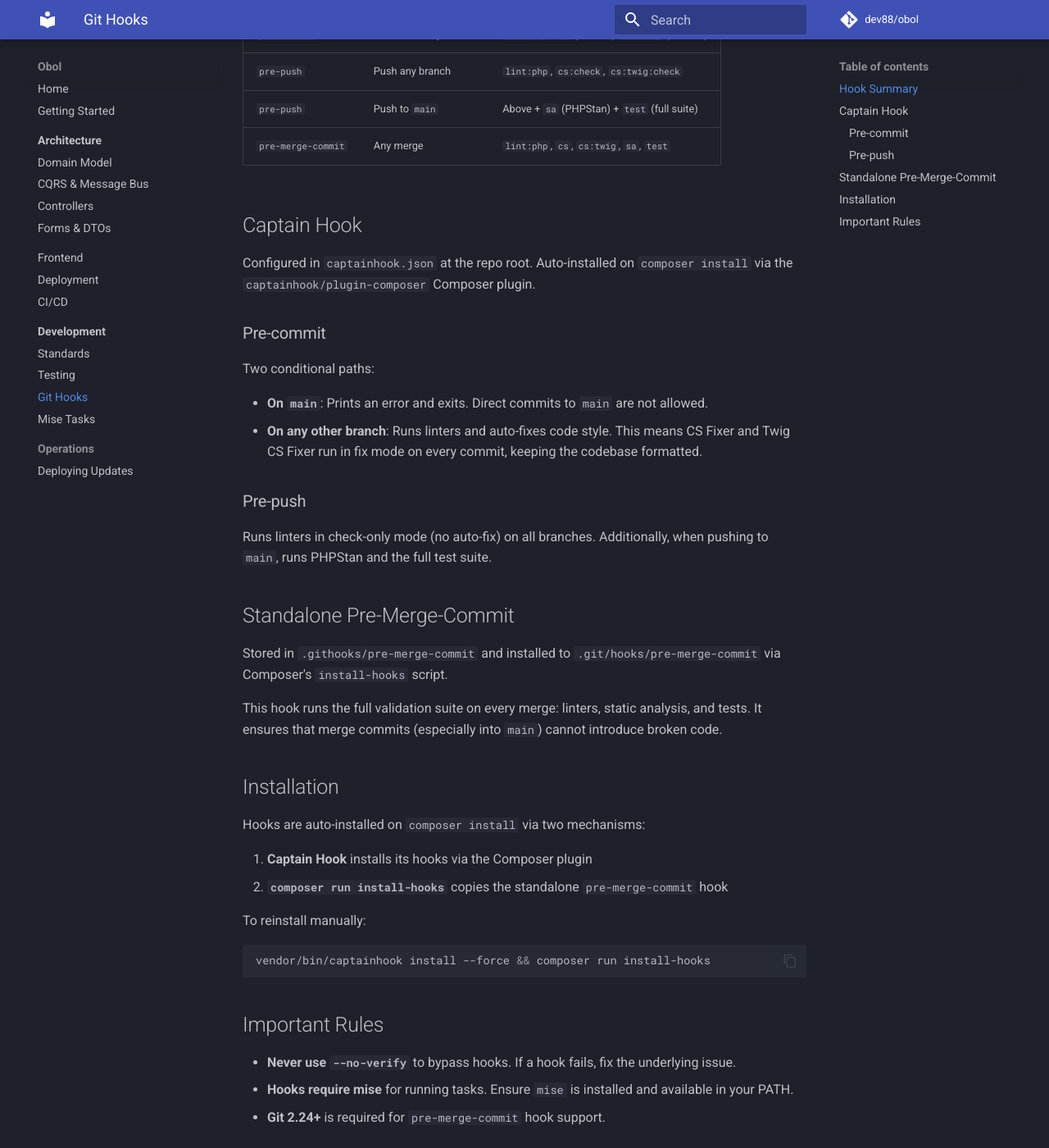
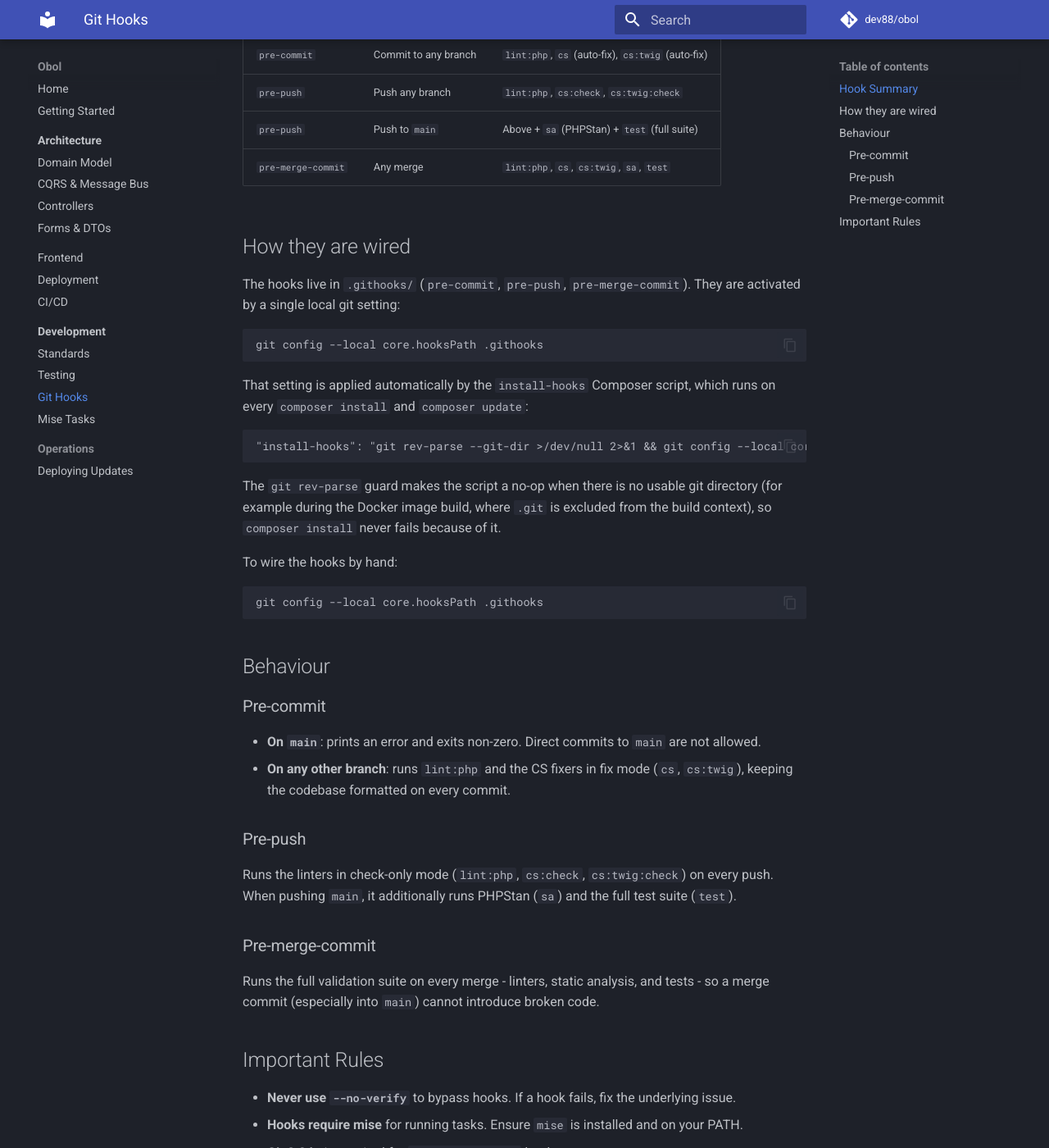
Before and after one commit to gubler/obol, an MkDocs documentation site: the page built from docs/development/git-hooks.md, in a window 1280 px wide and 1400 px high, scrolled down 394 px. Shown: the whole window at 82% size. Built offline with MkDocs 1.6.1 and Material for MkDocs 9.7.7, drawn with Linux system fonts in a browser that asks for light colours; some of the changed text lies outside the part shown.

Commit message:
chore: replace CaptainHook with .githooks/ + core.hooksPath
CaptainHook's Composer plugin aborts `composer install` whenever .git is
not a resolvable directory - e.g. the php container in a git worktree,
where .git is a gitlink to a host path the container can't see - which
also cascades into `mise run sa` failing. Its one real benefit,
guaranteeing hooks get installed for a team, does not pay for that
overhead in a solo repo, and obol already auto-installed pre-merge-commit
without it.

Manage hooks the way Lolly does: plain scripts in .githooks/, activated
via core.hooksPath. The install-hooks Composer script now wires
core.hooksPath on every install/update, guarded to no-op when there is no
git directory, so the image build and worktrees never fail on it.

- .githooks/{pre-commit,pre-push}: ported from captainhook.json.
- composer: drop captainhook/* (require-dev + allow-plugins), repoint
  install-hooks at core.hooksPath, delete captainhook.json.
- Dockerfile + docs: drop the stale "install-hooks copies into .git/hooks"
  rationale.

refs: #89

Co-Authored-By: Claude Opus 4.8 (1M context) <noreply@anthropic.com>

````diff
--- a/docs/development/git-hooks.md
+++ b/docs/development/git-hooks.md
@@ -1,53 +1,65 @@
 # Git Hooks
 
-Obol uses two hook systems: [Captain Hook](https://github.com/captainhook-git/captainhook) for most hooks, and a standalone script for `pre-merge-commit`.
+Obol's git hooks are plain shell scripts tracked in `.githooks/`. Git is pointed at
+that directory with `core.hooksPath`, so the scripts run directly from the repo with
+nothing copied into `.git/hooks/`.
 
 ## Hook Summary
 
 | Hook | Trigger | What Runs |
 |------|---------|-----------|
-| `pre-commit` | Commit to `main` | **BLOCKED** — use a feature branch |
+| `pre-commit` | Commit to `main` | **BLOCKED** - use a feature branch |
 | `pre-commit` | Commit to any branch | `lint:php`, `cs` (auto-fix), `cs:twig` (auto-fix) |
 | `pre-push` | Push any branch | `lint:php`, `cs:check`, `cs:twig:check` |
 | `pre-push` | Push to `main` | Above + `sa` (PHPStan) + `test` (full suite) |
 | `pre-merge-commit` | Any merge | `lint:php`, `cs`, `cs:twig`, `sa`, `test` |
 
-## Captain Hook
+## How they are wired
 
-Configured in `captainhook.json` at the repo root. Auto-installed on `composer install` via the `captainhook/plugin-composer` Composer plugin.
+The hooks live in `.githooks/` (`pre-commit`, `pre-push`, `pre-merge-commit`). They are
+activated by a single local git setting:
+
+```bash
+git config --local core.hooksPath .githooks
+```
+
+That setting is applied automatically by the `install-hooks` Composer script, which runs
+on every `composer install` and `composer update`:
+
+```jsonc
+"install-hooks": "git rev-parse --git-dir >/dev/null 2>&1 && git config --local core.hooksPath .githooks || true",
+```
+
+The `git rev-parse` guard makes the script a no-op when there is no usable git
+directory (for example during the Docker image build, where `.git` is excluded from the
+build context), so `composer install` never fails because of it.
+
+To wire the hooks by hand:
+
+```bash
+git config --local core.hooksPath .githooks
+```
+
+## Behaviour
 
 ### Pre-commit
 
-Two conditional paths:
-
-- **On `main`**: Prints an error and exits. Direct commits to `main` are not allowed.
-- **On any other branch**: Runs linters and auto-fixes code style. This means CS Fixer and Twig CS Fixer run in fix mode on every commit, keeping the codebase formatted.
+- **On `main`**: prints an error and exits non-zero. Direct commits to `main` are not allowed.
+- **On any other branch**: runs `lint:php` and the CS fixers in fix mode (`cs`, `cs:twig`),
+  keeping the codebase formatted on every commit.
 
 ### Pre-push
 
-Runs linters in check-only mode (no auto-fix) on all branches. Additionally, when pushing to `main`, runs PHPStan and the full test suite.
+Runs the linters in check-only mode (`lint:php`, `cs:check`, `cs:twig:check`) on every push.
+When pushing `main`, it additionally runs PHPStan (`sa`) and the full test suite (`test`).
 
-## Standalone Pre-Merge-Commit
+### Pre-merge-commit
 
-Stored in `.githooks/pre-merge-commit` and installed to `.git/hooks/pre-merge-commit` via Composer's `install-hooks` script.
-
-This hook runs the full validation suite on every merge: linters, static analysis, and tests. It ensures that merge commits (especially into `main`) cannot introduce broken code.
-
-## Installation
-
-Hooks are auto-installed on `composer install` via two mechanisms:
-
-1. **Captain Hook** installs its hooks via the Composer plugin
-2. **`composer run install-hooks`** copies the standalone `pre-merge-commit` hook
-
-To reinstall manually:
-
-```bash
-vendor/bin/captainhook install --force && composer run install-hooks
-```
+Runs the full validation suite on every merge - linters, static analysis, and tests - so a
+merge commit (especially into `main`) cannot introduce broken code.
 
 ## Important Rules
 
 - **Never use `--no-verify`** to bypass hooks. If a hook fails, fix the underlying issue.
-- **Hooks require mise** for running tasks. Ensure `mise` is installed and available in your PATH.
+- **Hooks require mise** for running tasks. Ensure `mise` is installed and on your PATH.
 - **Git 2.24+** is required for `pre-merge-commit` hook support.
````
Also changed, not shown: CLAUDE.md (+6 -3 lines), captainhook.json (deleted, +0 -105 lines), composer.json (+2 -5 lines), 4 other files.
